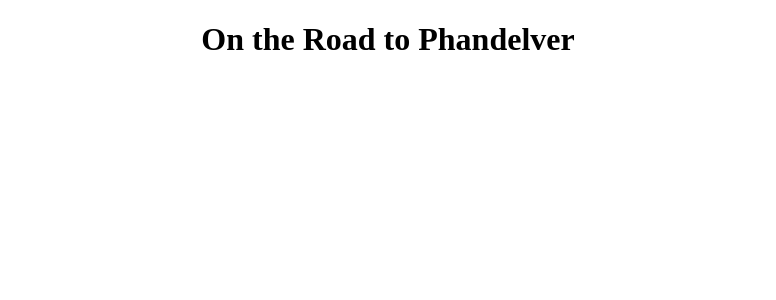
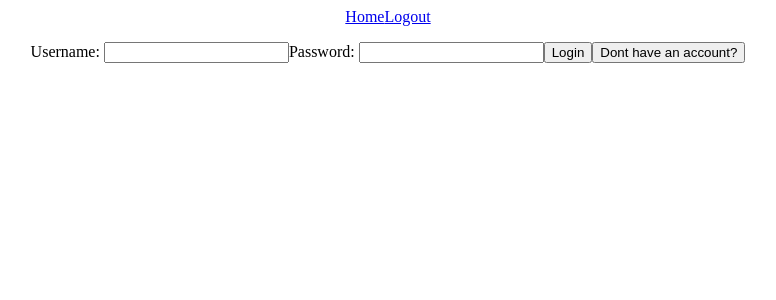
Before and after one commit to DrSloughKeg/otrtp-client, a React (Create React App) app: page / in a window 1280 px wide. Shown: the top 300 px of the page, without its empty margins (252-1028 px from the left). Built offline with nearby package versions, Linux system fonts and the light colour scheme.

Commit message:
started login/regi

```diff
--- a/src/App.js
+++ b/src/App.js
@@ -1,9 +1,19 @@
 import "./App.css";
+import Home from "./pages/home";
+import { BrowserRouter as Router, Route, Routes, Link } from "react-router-dom";
 
 function App() {
   return (
     <div className="App">
-      <h1>On the Road to Phandelver</h1>
+      <Router>
+        <div className="Navbar">
+          <Link to="/">Home</Link>
+          <Link to="/logout">Logout</Link>
+        </div>
+        <Routes>
+          <Route path="/" element={<Home />} />
+        </Routes>
+      </Router>
     </div>
   );
 }
--- /dev/null
+++ b/src/components/AuthContext.js
@@ -0,0 +1,3 @@
+import { createContext } from "react";
+
+export const AuthContext = createContext("");
--- /dev/null
+++ b/src/pages/home.js
@@ -0,0 +1,134 @@
+import React, { useState, useContext, useEffect } from "react";
+import axios from "axios";
+import { Formik, Form, Field, ErrorMessage } from "formik";
+import * as Yup from "yup";
+import { useNavigate } from "react-router-dom";
+import { AuthContext } from "../components/AuthContext";
+
+function Home() {
+  //navigate
+  let navi = useNavigate();
+  //init loggin state and check
+  const [isLoggedIn, setIsLoggedIn] = useState(false);
+  const accessToken = localStorage.getItem("accessToken");
+  useEffect(() => {
+    // TODO: Add Validation?
+    if (accessToken !== "undefined") {
+      setIsLoggedIn(!!accessToken);
+    }
+  }, [accessToken]);
+
+  //for login
+  const [username, setUsername] = useState("");
+  const [password, setPassword] = useState("");
+  const { setAuthState } = useContext(AuthContext);
+
+  const login = () => {
+    const data = { username: username, password: password };
+    axios.post("http://localhost:3001/users/login", data).then((response) => {
+      if (response.data.error) {
+        alert(response.data.error);
+      } else {
+        localStorage.setItem("accessToken", response.data);
+        setAuthState(true);
+        navi("/");
+      }
+    });
+  };
+
+  //toggle regi
+  const [toggleRegi, SetToggleRegi] = useState(false);
+
+  //on regi
+  const initialValues = {
+    username: "",
+    email: "",
+    password: "",
+  };
+  const validationSchema = Yup.object().shape({
+    username: Yup.string()
+      .min(4)
+      .max(20)
+      .matches(/^(?:[A-Za-z0-9]*)$/gi, "Only letters and numbers")
+      .required("username required"),
+    email: Yup.string().email("invaild email").required("email is required"),
+    password: Yup.string()
+      .min(6)
+      .required("password required")
+      .matches(
+        /^(?=.*[A-Za-z])(?=.*[0-9])/,
+        "password must contain a number and letter"
+      ),
+  });
+
+  const registration = (data) => {
+    axios.post("http://localhost:3001/users/regi", data).then((response) => {
+      if (response.data.error) {
+        alert(response.data.error);
+      } else {
+        navi("/");
+      }
+    });
+  };
+
+  return (
+    !isLoggedIn &&
+    (!toggleRegi ? (
+      <div>
+        <p>{toggleRegi}</p>
+        <label>Username: </label>
+        <input
+          type="text"
+          onChange={(event) => {
+            setUsername(event.target.value);
+          }}
+        />
+        <label>Password: </label>
+        <input
+          type="password"
+          onChange={(event) => {
+            setPassword(event.target.value);
+          }}
+        />
+        <button onClick={login}> Login</button>
+
+        <button onClick={() => SetToggleRegi(true)}>
+          Dont have an account?
+        </button>
+      </div>
+    ) : (
+      <div className="outer">
+        <div className="card">
+          <Formik
+            initialValues={initialValues}
+            onSubmit={registration}
+            validationSchema={validationSchema}
+          >
+            <Form>
+              <div className="inner">
+                <label>Username: </label>
+                <ErrorMessage name="username" component="span" />
+                <Field name="username" />
+              </div>
+              <div className="inner">
+                <label>Email: </label>
+                <ErrorMessage name="email" component="span" />
+                <Field name="email" />
+              </div>
+              <div className="inner">
+                <label>Password: </label>
+                <ErrorMessage name="password" component="span" />
+                <Field name="password" type="password" />
+              </div>
+              <div className="inner">
+                <button type="submit"> Register!</button>
+              </div>
+            </Form>
+          </Formik>
+        </div>
+      </div>
+    ))
+  );
+}
+
+export default Home;
```
Also changed, not shown: package.json (+6 -1 lines).
